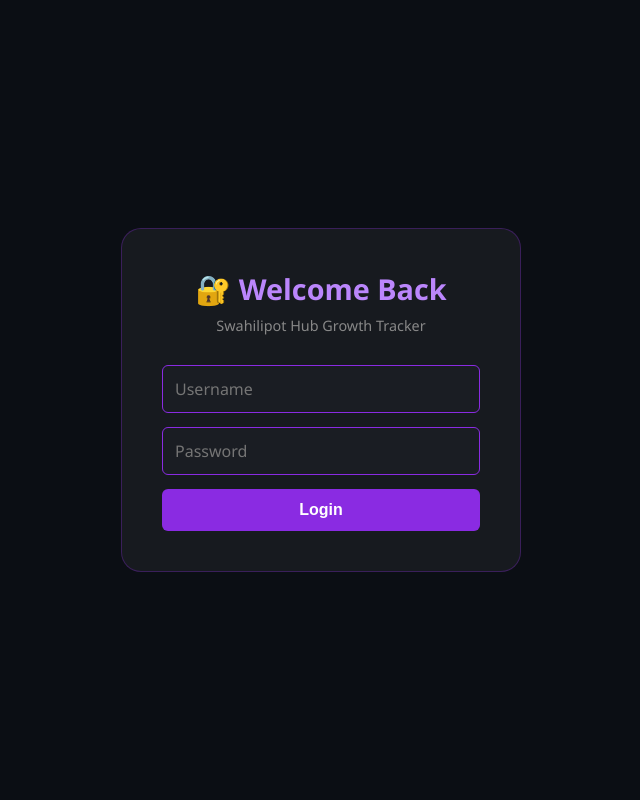
After one commit to anita564-lucy/Hub_Growth_Tracker, a Django app: page /login/ in a window 1280 px wide. The commit adds this page. Shown: the whole page, without its empty margins (319-959 px from the left). Run offline with Django 5.2, Linux system fonts and the light colour scheme.

Commit message:
Add Login/Logout feature

```diff
--- a/core/urls.py
+++ b/core/urls.py
@@ -1,19 +1,3 @@
-"""
-URL configuration for core project.
-
-The `urlpatterns` list routes URLs to views. For more information please see:
-    https://docs.djangoproject.com/en/6.0/topics/http/urls/
-Examples:
-Function views
-    1. Add an import:  from my_app import views
-    2. Add a URL to urlpatterns:  path('', views.home, name='home')
-Class-based views
-    1. Add an import:  from other_app.views import Home
-    2. Add a URL to urlpatterns:  path('', Home.as_view(), name='home')
-Including another URLconf
-    1. Import the include() function: from django.urls import include, path
-    2. Add a URL to urlpatterns:  path('blog/', include('blog.urls'))
-"""
 from django.contrib import admin
 from django.urls import path
 from tracker import views
@@ -21,8 +5,9 @@
 urlpatterns = [
     path('admin/', admin.site.urls),
     path('', views.home_page, name='home'),
+    path('login/', views.login_page, name='login'),
+    path('logout/', views.logout_view, name='logout'),
     path('api/milestones/', views.milestone_list_api, name='milestone_list_api'),
-
-    # ADD THIS LINE HERE:
     path('api/milestones/delete/<int:pk>/', views.delete_milestone_api, name='delete_milestone_api'),
+    path('api/milestones/update/<int:pk>/', views.update_milestone_api, name='update_milestone_api'),
 ]
--- a/tracker/templates/tracker/index.html
+++ b/tracker/templates/tracker/index.html
@@ -114,6 +114,9 @@
     {% csrf_token %}
     <div class="container">
         <h1>Welcome, Anita!</h1>
+<div style="text-align:center; margin-bottom: 10px;">
+    <a href="/logout/" style="color:#ff4d4d; font-size:0.85rem; text-decoration:none; font-weight:bold;">🚪 Logout</a>
+</div>
         <p>Swahilipot Growth Tracker</p>
         <div id="form-area">
             <input type="text" id="new-title" placeholder="Milestone Title">
--- /dev/null
+++ b/tracker/templates/tracker/login.html
@@ -0,0 +1,86 @@
+<!DOCTYPE html>
+<html lang="en">
+<head>
+    <meta charset="UTF-8">
+    <title>Login - Hub Growth Tracker</title>
+    <style>
+        * { box-sizing: border-box; margin: 0; padding: 0; }
+        body {
+            background-color: #0b0e14;
+            color: #bb86fc;
+            font-family: 'Segoe UI', sans-serif;
+            display: flex;
+            align-items: center;
+            justify-content: center;
+            min-height: 100vh;
+        }
+        .login-box {
+            background: rgba(255, 255, 255, 0.05);
+            border: 1px solid rgba(138, 43, 226, 0.3);
+            border-radius: 20px;
+            padding: 40px;
+            width: 100%;
+            max-width: 400px;
+        }
+        h1 {
+            text-align: center;
+            margin-bottom: 8px;
+            font-size: 1.8rem;
+        }
+        p.subtitle {
+            text-align: center;
+            color: #888;
+            margin-bottom: 30px;
+            font-size: 0.9rem;
+        }
+        input {
+            width: 100%; padding: 12px;
+            margin-bottom: 14px;
+            border-radius: 6px;
+            border: 1px solid #8a2be2;
+            background: #1a1d23;
+            color: white;
+            font-family: inherit;
+            font-size: 1rem;
+        }
+        button {
+            width: 100%; padding: 12px;
+            background: #8a2be2;
+            color: white; border: none;
+            border-radius: 6px;
+            font-weight: bold;
+            font-size: 1rem;
+            cursor: pointer;
+            transition: background 0.2s;
+        }
+        button:hover { background: #7a1bd2; }
+        .error {
+            background: rgba(255, 77, 77, 0.1);
+            border: 1px solid #ff4d4d;
+            color: #ff4d4d;
+            padding: 10px;
+            border-radius: 6px;
+            margin-bottom: 14px;
+            text-align: center;
+            font-size: 0.9rem;
+        }
+    </style>
+</head>
+<body>
+    <div class="login-box">
+        <h1>🔐 Welcome Back</h1>
+        <p class="subtitle">Swahilipot Hub Growth Tracker</p>
+
+        {% if error %}
+            <div class="error">{{ error }}</div>
+        {% endif %}
+
+        <form method="POST">
+            {% csrf_token %}
+            <input type="text" name="username" placeholder="Username" required>
+            <input type="password" name="password" placeholder="Password" required>
+            <button type="submit">Login</button>
+        </form>
+    </div>
+</body>
+</html>
--- a/tracker/views.py
+++ b/tracker/views.py
@@ -1,7 +1,35 @@
-from django.shortcuts import render
-from django.http import JsonResponse # <--- Ensure this is here!
+from django.shortcuts import render, redirect
+from django.http import JsonResponse
+from django.contrib.auth import authenticate, login, logout
+from django.contrib.auth.decorators import login_required
 from .models import Milestone
 import json
+
+def login_page(request):
+    if request.user.is_authenticated:
+        return redirect('home')
+
+    if request.method == 'POST':
+        username = request.POST.get('username')
+        password = request.POST.get('password')
+        user = authenticate(request, username=username, password=password)
+        if user is not None:
+            login(request, user)
+            return redirect('home')
+        else:
+            return render(request, 'tracker/login.html', {'error': 'Wrong username or password!'})
+
+    return render(request, 'tracker/login.html')
+
+def logout_view(request):
+    logout(request)
+    return redirect('login')
+
+@login_required(login_url='/login/')
+def home_page(request):
+    return render(request, 'tracker/index.html')
+
+@login_required(login_url='/login/')
 def milestone_list_api(request):
     if request.method == 'POST':
         data = json.loads(request.body)
@@ -15,10 +43,7 @@
     milestones = Milestone.objects.all().values('id', 'title', 'category', 'description', 'date_created')
     return JsonResponse(list(milestones), safe=False)
 
-def home_page(request):
-    return render(request, 'tracker/index.html')
-
-# ADD THIS NEW FUNCTION BELOW:
+@login_required(login_url='/login/')
 def delete_milestone_api(request, pk):
     if request.method == 'POST':
         try:
@@ -27,3 +52,17 @@
             return JsonResponse({'status': 'success'})
         except Milestone.DoesNotExist:
             return JsonResponse({'status': 'error', 'message': 'Not found'}, status=404)
+
+@login_required(login_url='/login/')
+def update_milestone_api(request, pk):
+    if request.method == 'POST':
+        try:
+            data = json.loads(request.body)
+            milestone = Milestone.objects.get(pk=pk)
+            milestone.title = data.get('title', milestone.title)
+            milestone.category = data.get('category', milestone.category)
+            milestone.description = data.get('description', milestone.description)
+            milestone.save()
+            return JsonResponse({'status': 'success'})
+        except Milestone.DoesNotExist:
+            return JsonResponse({'status': 'error', 'message': 'Not found'}, status=404)
```
Also changed, not shown: db.sqlite3.
